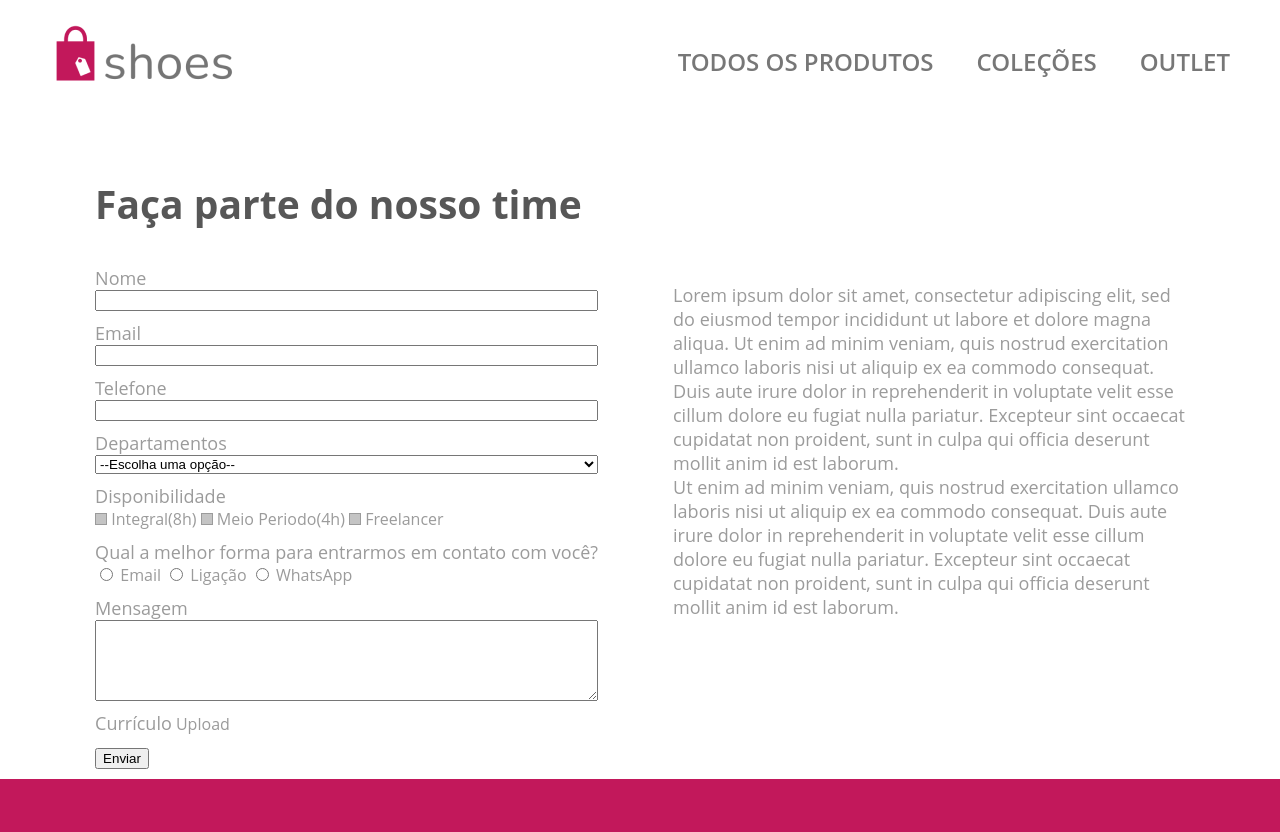
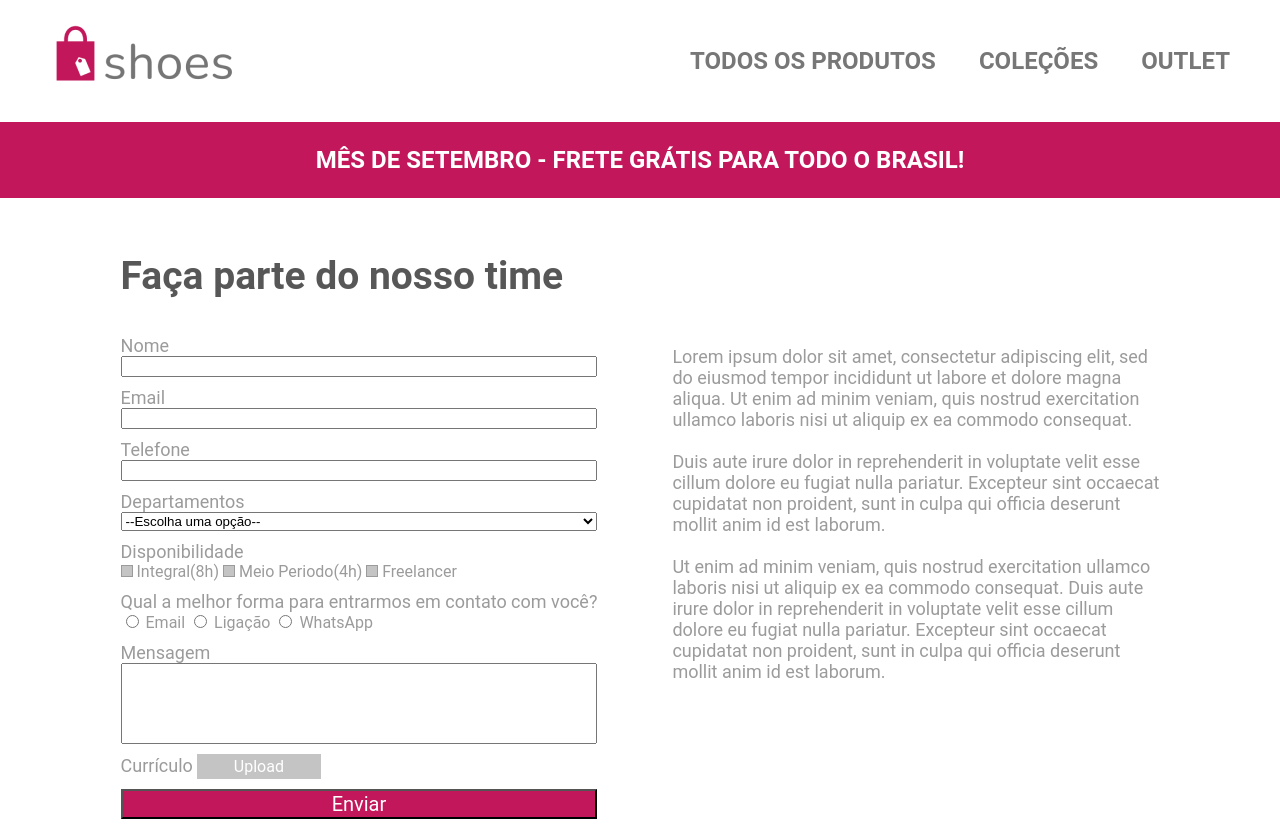
Before and after one commit to diasvictordev/shoesstore-DH, a plain HTML site: page trabalhe-conosco.html in a window 1280 px wide. Shown: the top 832 px of the page. Drawn offline with Linux system fonts and the light colour scheme.

Commit message:
small changes in hover

```diff
--- a/trabalhe-conosco.css
+++ b/trabalhe-conosco.css
@@ -1,7 +1,7 @@
 h1, h2, ul, li, img, p, body{
     margin: 0px;
     padding: 0px;
-    font-family: "Open Sans", "Arial", "Sans Serif";
+    font-family: "roboto", "Arial", "Sans Serif";
 }
 
 *{
@@ -34,6 +34,8 @@ a{
     align-items: center;
     justify-content: space-between;
     padding: 0.5625rem 2.5rem;
+    background: #FFFFFF;
+    box-shadow: 0px 1px 20px rgba(159, 159, 159, 0.65);
 }
 
 .nav-links{
@@ -90,6 +92,8 @@ a{
     max-width: var(--pattern-size);
     margin: var(--pattern-margin);
     color: #9B9B9B;
+    padding: 0 1rem;
+    margin-bottom: 3.5625rem
 }
 
 .form-name, .form-email, .form-number, .form-departments, .form-message{
@@ -97,7 +101,7 @@ a{
     flex-direction: column;
 }
 
-h1{
+.form-content h1{
     font-size: 2.4375rem;
     color: #575757;
     margin: 3.4375rem auto 2.25rem auto;
@@ -113,6 +117,7 @@ h1{
 .form-info{
     margin-bottom: 10px;
 }
+
 
 .form-availability label{
     cursor: pointer;
@@ -133,3 +138,41 @@ h1{
 .form-availability input:checked{
     background-color: #C2185B;
 }
+
+
+
+.form-curriculum label{
+    display: inline-block;
+    padding: 0.1875rem 2.3125rem;
+    background-color: #C4C4C4;
+    color: white;
+    cursor: pointer;
+}
+
+.form-button button{
+    width: 100%;
+    font-family: 'roboto', 'sans serif';
+    font-size: 20px;
+    background-color: #C2185B;
+    color: white;
+}
+
+
+.banner-advice{
+  background-color: #C2185B;
+  width: 100%;
+  padding: 1.5rem;
+  position: sticky;
+  top: 0;
+  transition: all 2s;
+}
+
+.banner-advice h1{
+    color: white;
+    text-transform: uppercase;
+    text-align: center;
+}
+
+.banner-advice:hover{
+    font-size: 1.5rem;
+}
--- a/trabalhe-conosco.html
+++ b/trabalhe-conosco.html
@@ -17,7 +17,7 @@
         <nav class="nav-container">
 
             <div class="logo-nav">
-                <a href="#"><img src="imagens/logo-color.png"></a>
+                <a href="index.html"><img src="imagens/logo-color.png"></a>
             </div>
 
             <ul class="nav-links">
@@ -29,7 +29,17 @@
 
     </header>
 
-<main class="work-container">
+    <section class="banner-advice">
+        <h1>Mês de setembro - frete grátis para todo o Brasil!</h1>
+    </section>
+
+
+
+<main>
+
+
+
+    <section class="work-container">
 
     <section class="form-content">
 
@@ -49,7 +59,7 @@
 
             <section class="form-info form-number">
                 <label for="number">Telefone</label>
-                <input type="tel" name="number" id="number" required>
+                <input type="tel" name="number" id="number" pattern="[0-9]{3}-[0-9]{3}-[0-9]{4}" required>
             </section>
 
             <section class="form-info form-departments">
@@ -91,7 +101,7 @@
 
             <section class="form-info form-message">
                 <label for="message">Mensagem</label>
-                <textarea name="message" id="message" cols="30" rows="5"></textarea>
+                <textarea name="message" id="message" cols="30" rows="5" style="resize: none;"></textarea>
             </section>
 
             <section class="form-info form-curriculum">
@@ -101,7 +111,7 @@
             </section>
 
             <section class="form-info form-button">
-                <button type="button">Enviar</button>
+                <button type="submit">Enviar</button>
             </section>
 
         </form>
@@ -111,34 +121,15 @@
 
     <section class="work-info">
         <p>Lorem ipsum dolor sit amet, consectetur adipiscing elit, sed <br> do eiusmod tempor incididunt ut labore et dolore magna <br> aliqua. Ut enim ad minim veniam, quis nostrud exercitation <br> ullamco laboris nisi ut aliquip ex ea commodo consequat.</p>
+       <br>
         <p>Duis aute irure dolor in reprehenderit in voluptate velit esse <br> cillum dolore eu fugiat nulla pariatur. Excepteur sint occaecat <br> cupidatat non proident, sunt in culpa qui officia deserunt <br> mollit anim id est laborum.</p>
+       <br>
         <p>Ut enim ad minim veniam, quis nostrud exercitation ullamco <br> laboris nisi ut aliquip ex ea commodo consequat. Duis aute <br> irure dolor in reprehenderit in voluptate velit esse cillum <br> dolore eu fugiat nulla pariatur. Excepteur sint occaecat <br> cupidatat non proident, sunt in culpa qui officia deserunt <br> mollit anim id est laborum.</p>
     </section>
 
+   </section>
+
 </main>
-
-
-
-
-
-
-
-
-
-
-
-
-
-
-
-
-
-
-
-
-
-
-
 
     <footer class="footer-bg">
 
```
Also changed, not shown: index.html (+1 -1 lines).
